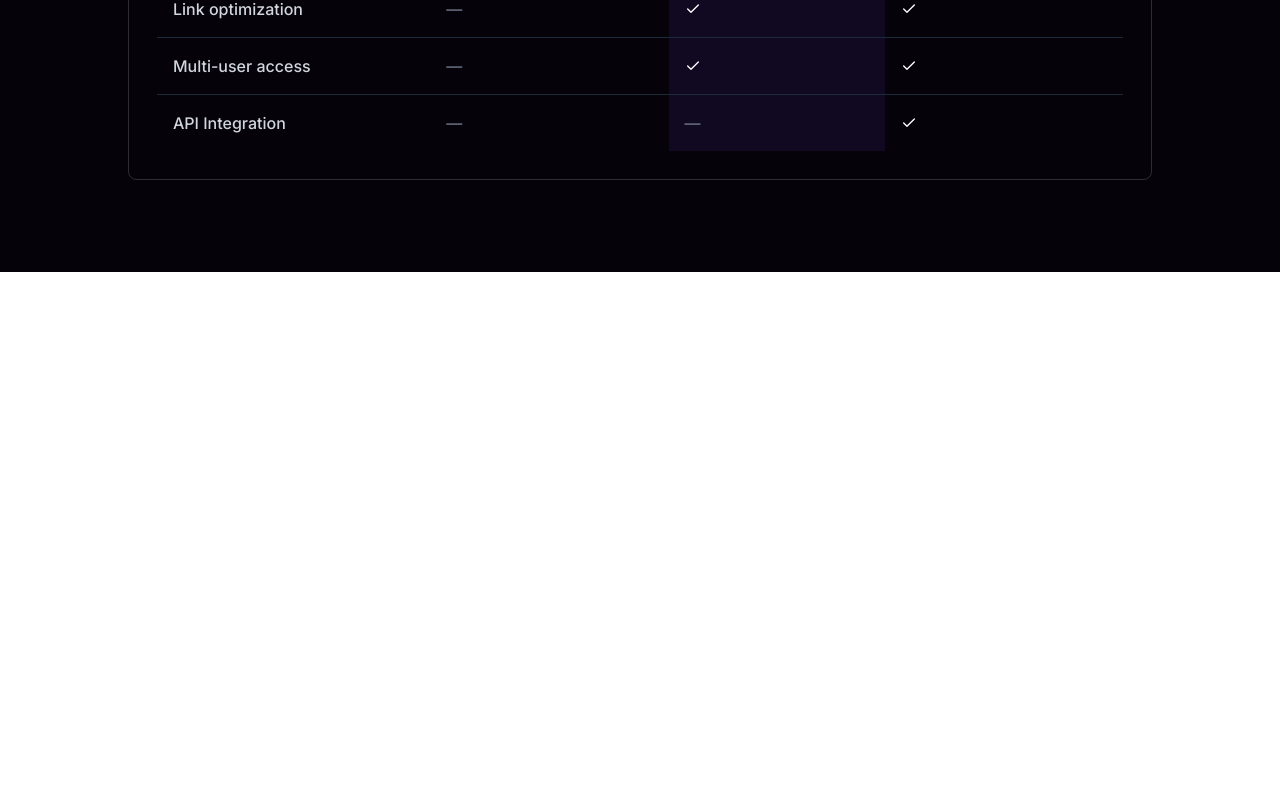
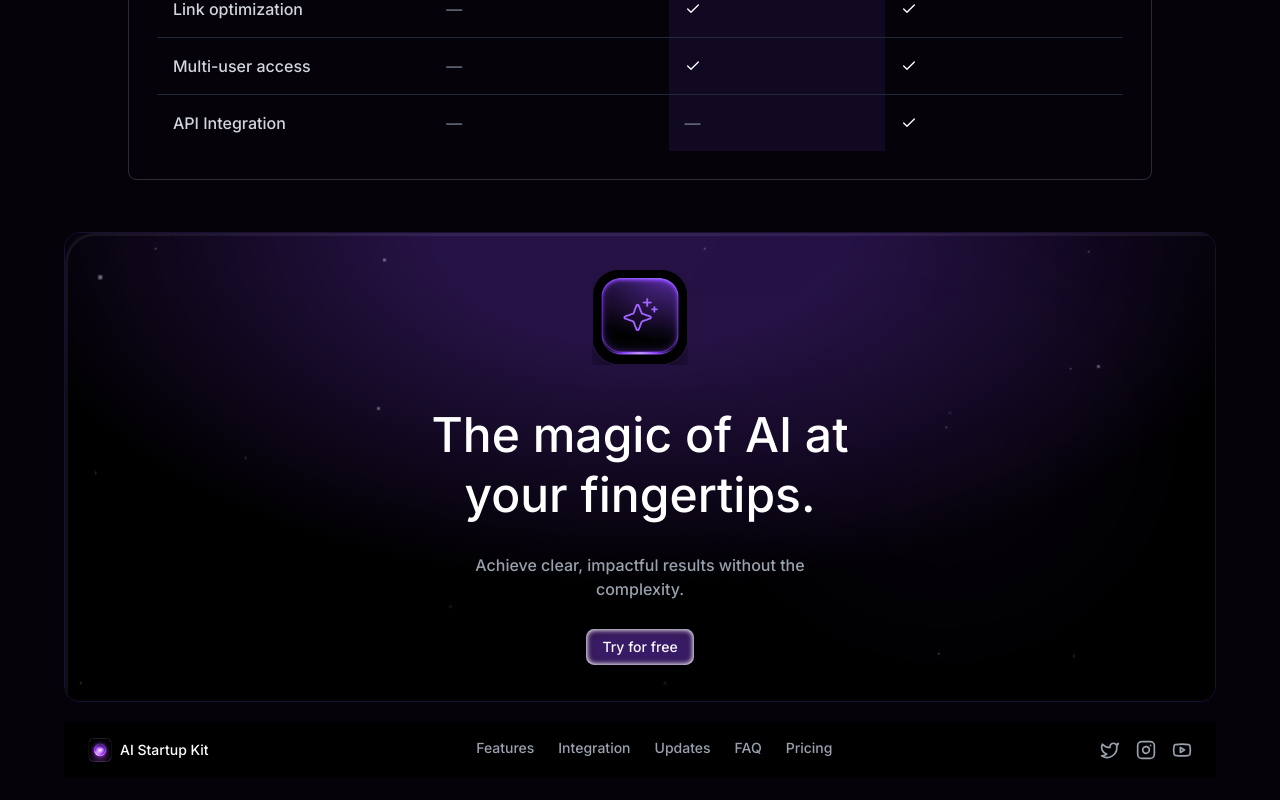
Before and after one commit to bilals2008/ai-seo, a React (Vite) app: page /ai-seo-2 in a window 1280 px wide. Shown: the part 3263-4063 px from the top of the page. Before the commit the page ends 3535 px from the top, so only its background shows below. Built offline with nearby package versions, Linux system fonts and the light colour scheme.

Commit message:
add footer component and CTA section

```diff
--- /dev/null
+++ b/src/ai-seo-2/CTA/Cta.jsx
@@ -0,0 +1,54 @@
+// File: src/ai-seo-2/CTA/Cta.jsx
+import React from 'react'
+import { Button } from "@/components/ui/button"
+import AiIcon from "../../assets/images/AiIcon.png"
+import stars from "../../assets/images/Stars.jpg"
+function Cta() {
+  return (
+    <div className="w-11/12 border rounded-2xl  max-w-6xl mx-auto h-[470px] relative overflow-hidden p-3">
+      {/* Background with gradient and grid pattern */}
+      <div
+        className="absolute inset-0 "
+        style={{
+          background:
+            "radial-gradient(30% 40% at 50% 0%, #401f74 60%, #000000 190%)",
+        }}
+      >
+        {/* Grid pattern overlay */}
+        <div
+          className="absolute inset-0 opacity-40 "
+          style={{
+            backgroundImage: `url(${stars})`
+          }}
+        ></div>
+
+        {/* Subtle glow effects */}
+        <div className="absolute top-20 left-20 w-96 h-96 bg-transparent rounded-full blur-3xl opacity-10" />
+        <div className="absolute bottom-20 right-20 w-96 h-96 bg-[#311858] rounded-full blur-3xl opacity-10" />
+      </div>
+
+      {/* Main content */}
+      <div className=" p-4 md:p-2 max-w-md mx-auto relative z-10 flex flex-col items-center justify-center h-full gap-7">
+        <img src={AiIcon} alt="AI-icon" className="size-24 mb-3" />
+        {/* Heading */}
+        <h1 className="text-white text-4xl font-medium md:text-5xl text-center leading-tight">
+          The magic of AI at your fingertips.
+        </h1>
+        <p className=" max-w-sm text-gray-400 text-md text-center">
+          Achieve clear, impactful results without the complexity.
+        </p>
+ <Button
+          className="
+    font-light
+    shadow-[inset_0px_0px_5px_1px_white,inset_2px_2px_16px_0px_#341949]
+    bg-[#391c68]
+  "
+        >
+          Try for free
+        </Button>
+      </div>
+    </div>
+  );
+}
+
+export default Cta
--- a/src/ai-seo-2/Home.jsx
+++ b/src/ai-seo-2/Home.jsx
@@ -6,6 +6,8 @@ import Features from "./features/Features";
 import Client from "./Client/Client";
 import Pricing from "./Pricing/Pricing";
 import { ReactLenis, useLenis } from "lenis/react";
+import Cta from "./CTA/Cta";
+import Footer from "./footer/Footer";
 function Home() {
   const lenis = useLenis((lenis) => {
     // called every scroll
@@ -38,6 +40,8 @@ function Home() {
             <Client />
           </div>
           <Pricing />
+          <Cta/>
+          <Footer/>
         </div>
       </ReactLenis>
     </>
--- /dev/null
+++ b/src/ai-seo-2/footer/Footer.jsx
@@ -0,0 +1,43 @@
+// File: src/ai-seo-2/footer/Footer.jsx
+import React from "react";
+import { Instagram, Youtube, Twitter } from "lucide-react";
+import logo from "../../assets/images/Logo.png"
+function Footer() {
+  return (
+    <footer className="bg-black max-w-6xl mx-auto mt-5">
+      <div className="flex justify-between px-6 py-4 flex-wrap">
+        {/* Left side - Logo */}
+        <div className="flex items-center gap-2">
+          <img src={logo} alt="AI Startup Kit" className="w-6 h-6" />
+          <span className="text-sm font-medium">AI Startup Kit</span>
+        </div>
+
+        {/* Center Nav */}
+        <nav className="order-3 sm:order-0 hidden sm:flex gap-6 text-sm text-gray-400  ">
+          <p>Features</p>
+          <p>Integration</p>
+          <p>Updates</p>
+          <p>FAQ</p>
+          <p>Pricing</p>
+        </nav>
+
+        {/* Right side - Icons */}
+        <div className="flex items-center gap-4 text-xl text-gray-400 ">
+          <Twitter className="w-5 h-5 cursor-pointer" />
+          <Instagram className="w-5 h-5 cursor-pointer" />
+          <Youtube className="w-5 h-5 cursor-pointer" />
+        </div>
+      </div>
+
+      <nav className="sm:hidden flex flex-col p-5 gap-6 text-sm text-gray-400 pl-10">
+        <p>Features</p>
+        <p>Integration</p>
+        <p>Updates</p>
+        <p>FAQ</p>
+        <p>Pricing</p>
+      </nav>
+    </footer>
+  );
+}
+
+export default Footer;
```
Also changed, not shown: src/assets/images/AiIcon.png (added).
